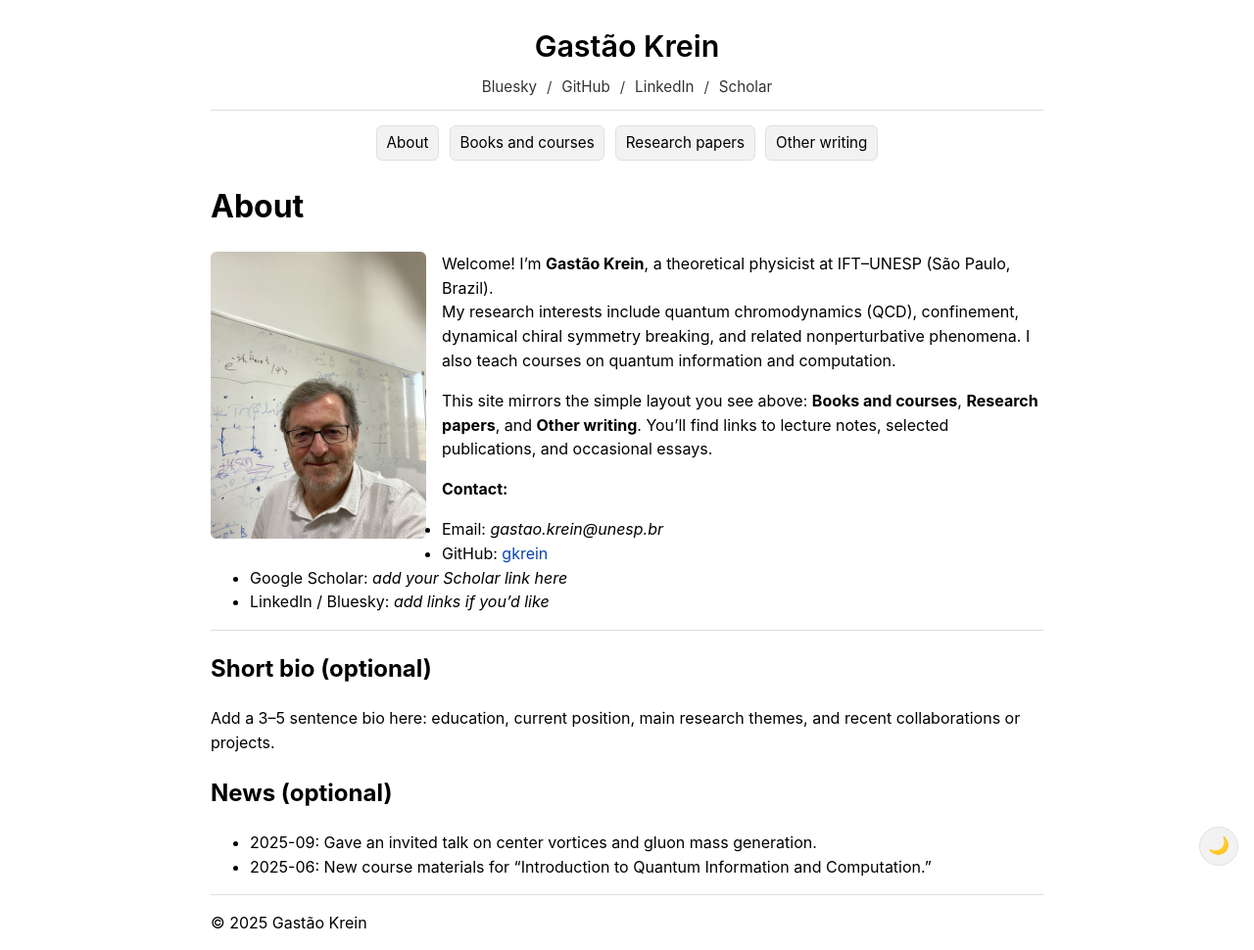
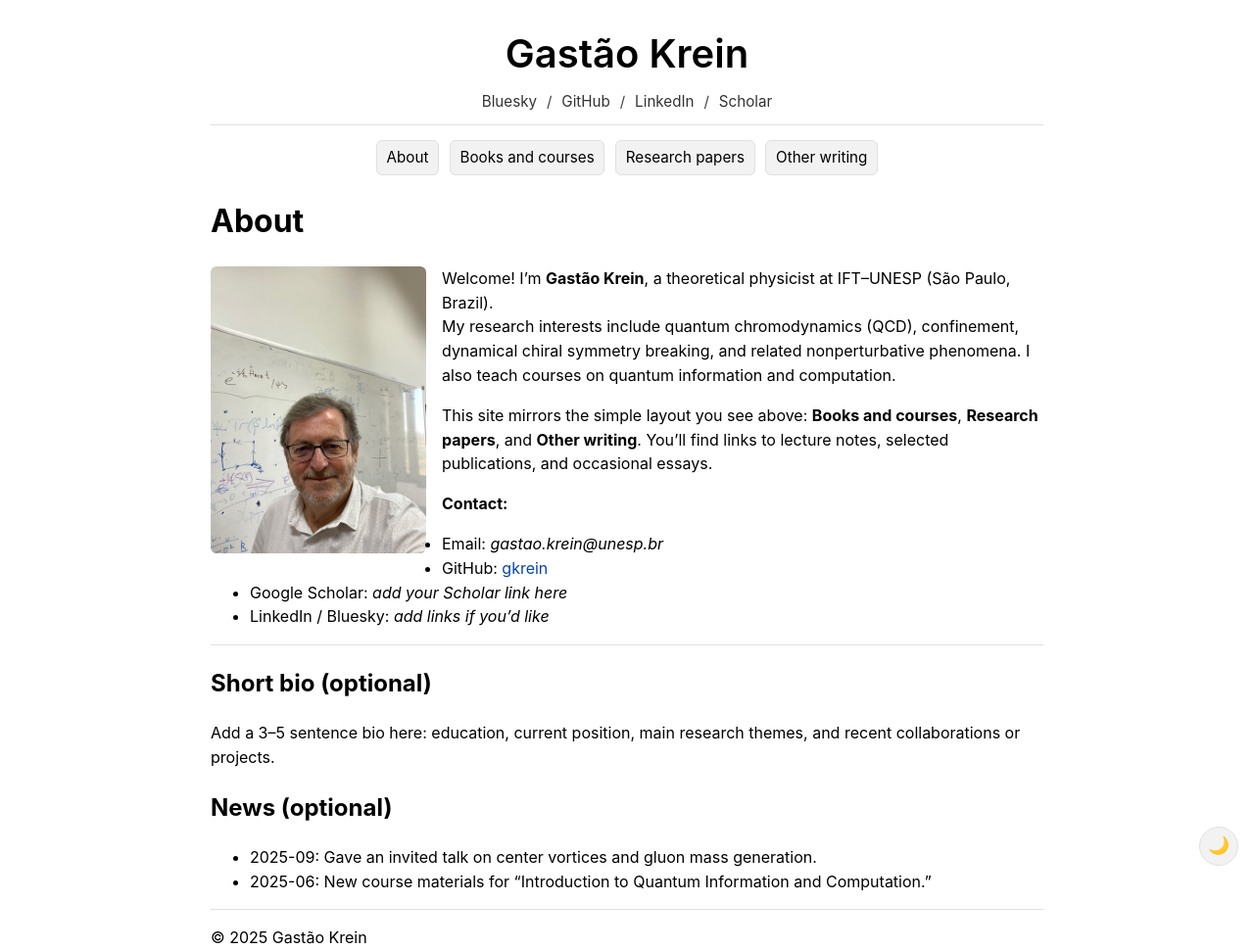
Before and after one commit to gkrein/gkrein.github.io, a Jekyll site: the page built from index.md, in a window 1280 px wide. Shown: the whole page at 98% size. Built offline with Jekyll 4.4.1, drawn with Linux system fonts in a browser that asks for light colours.

Commit message:
Update site.css

```diff
--- a/assets/css/site.css
+++ b/assets/css/site.css
@@ -39,7 +39,7 @@ a:hover { text-decoration: underline; }
 
 /* Masthead: centered name + centered social links */
 .masthead { text-align: center; margin-bottom: 0.75rem; }
-.masthead h1 { font-size: 1.9rem; margin: 0.25rem 0 0.35rem 0; font-weight: 600; }
+.masthead h1 { font-size: 2.5rem; margin: 0.25rem 0 0.35rem 0; font-weight: 600; }
 .masthead .social { font-size: 0.95rem; color: var(--muted-text); }
 .masthead .social a { color: var(--text-color); opacity: 0.8; }
 .masthead .social a:hover { opacity: 1; text-decoration: underline; }
```
